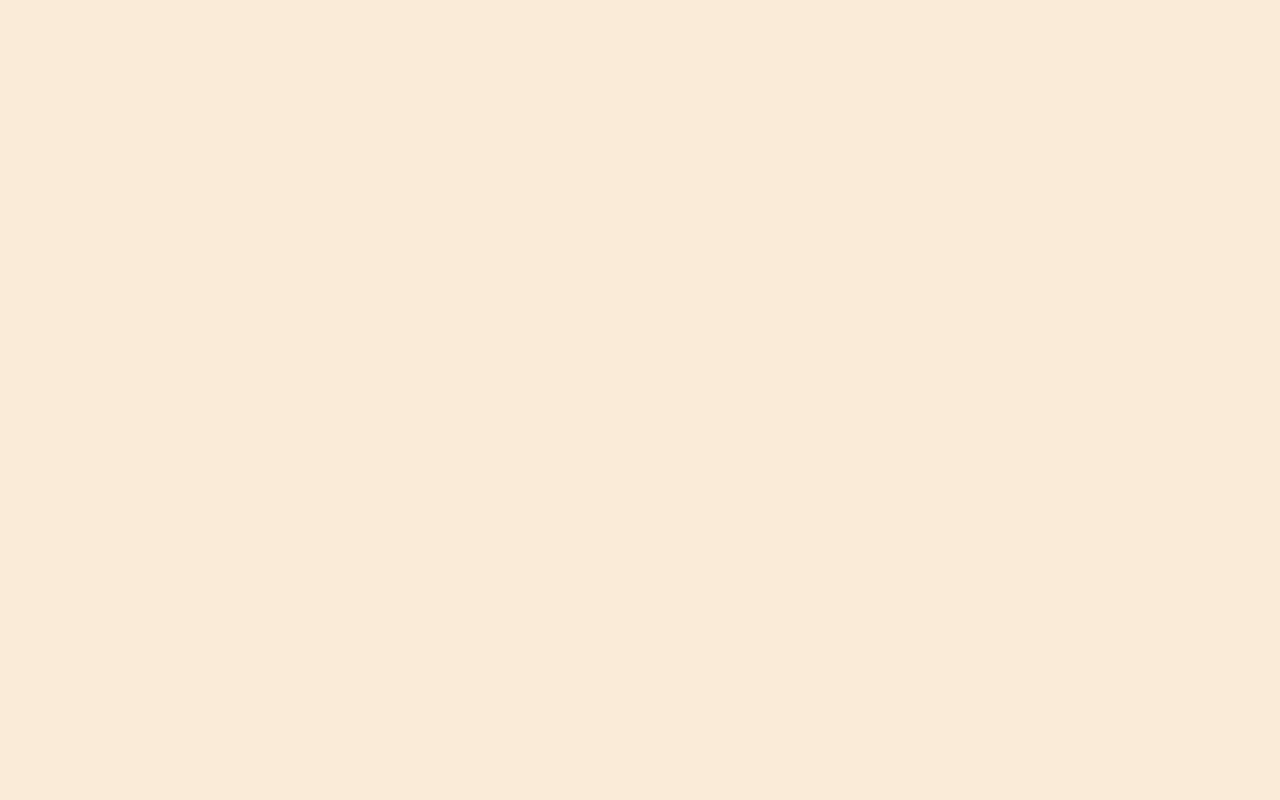
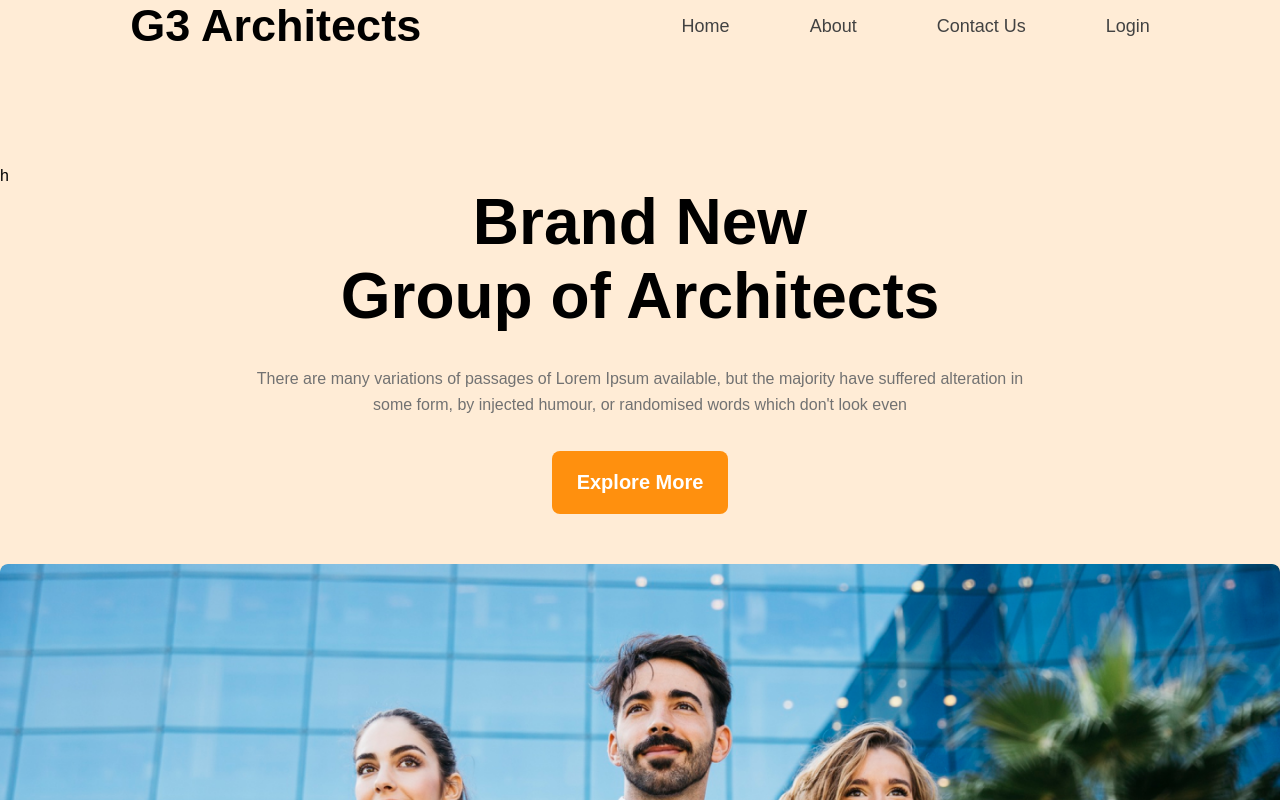
Before and after one commit to AMIRUL1104/g3-Architects, a plain HTML site: page index.html in a window 1280 px wide. Shown: the top 800 px of the page. Drawn offline with Linux system fonts and the light colour scheme.

Commit message:
header and banner section complete

```diff
--- a/index.html
+++ b/index.html
@@ -6,5 +6,38 @@
     <title>G3-Architects</title>
     <link rel="stylesheet" href="style.css" />
   </head>
-  <body></body>
+  <body>
+    <header>
+      <h2>G3 Architects</h2>
+      <nav>
+        <ul>
+          <li><a href="http://">home</a></li>
+          <li><a href="http://">about</a></li>
+          <li><a href="http://">contact us</a></li>
+          <li><a href="http://">login</a></li>
+        </ul>
+      </nav>
+    </header>
+    h
+    <main>
+      <section id="banner-section">
+        <div>
+          <h1>
+            Brand New <br />
+            Group of Architects
+          </h1>
+          <p class="allPtag">
+            There are many variations of passages of Lorem Ipsum available, but
+            the majority have suffered alteration in <br />
+            some form, by injected humour, or randomised words which don't look
+            even
+          </p>
+          <button class="buttons">explore more</button>
+        </div>
+        <div>
+          <img class="images" src="./images/banner.png" alt="image" />
+        </div>
+      </section>
+    </main>
+  </body>
 </html>
--- a/style.css
+++ b/style.css
@@ -4,5 +4,77 @@
     box-sizing: border-box;
 }
 body{
-    background-color: antiquewhite;
+
+    background-color: #ff8f0e2b;
+    color: black;
+    font-family: Arial, Helvetica, sans-serif;
 }
+/* common classes */
+.allPtag{
+    font-size: 16px;
+    line-height: 26px;
+    color: #727272;
+}
+.buttons{
+    border-radius: 8px;
+    color: white;
+    background-color: #FF900E;
+    padding: 20px 25px;
+    border: none;
+    text-transform: capitalize;
+    font-size: 20px ;
+    font-weight: 600;
+}
+.buttons:hover{
+    color: #eee;
+    font-weight: 500;
+}
+.images{
+    width: 100%;
+     border-radius: 8px;
+}
+header{
+    display: flex;
+    align-items: center;
+    justify-content: space-around;
+    margin-bottom: 115px;
+}
+header ul{
+    list-style: none;
+    display: flex;
+    align-items: center;
+    justify-content: space-evenly;
+    gap: 80px;
+}
+a{
+    text-decoration: none;
+    font-size: 18px;
+    font-weight: 500;
+    text-transform: capitalize;
+    color: #424242;
+}
+a:hover{
+    color: black;
+}
+header h2{
+    font-weight: bold;
+    font-size: 45px;
+    text-transform: capitalize;
+}
+
+
+#banner-section{
+    display: flex;
+    align-items: center;
+    justify-content: space-evenly;
+    flex-direction: column;
+    gap: 50px;
+    text-align: center;
+}
+#banner-section h1{
+    font-weight: bold;
+    font-size: 64px;
+}
+#banner-section p{
+    margin: 33px auto;
+}
```
